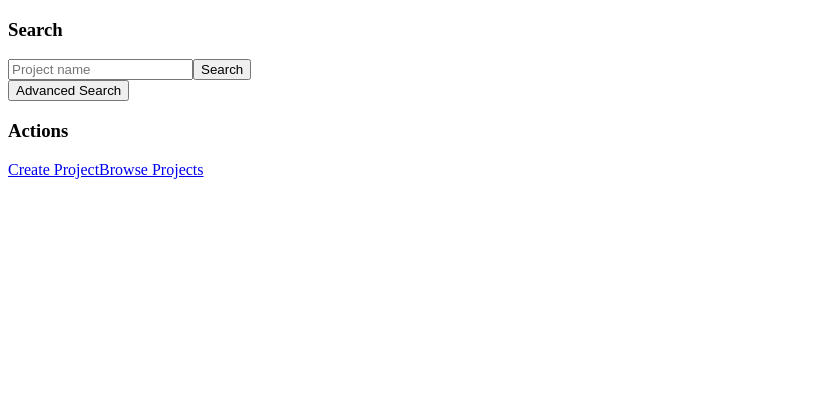
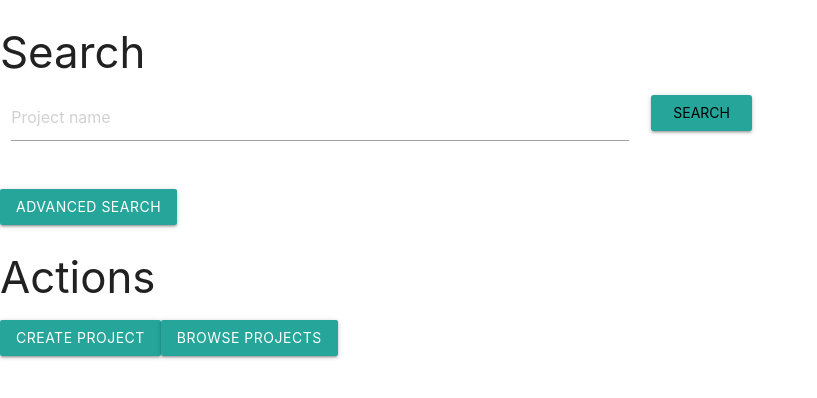
Before and after one commit to tyler-cromwell/SDP, an Angular app: page / in a window 1280 px wide. Shown: the top 398 px of the page, without its empty margins (0-817 px from the left). Built offline with nearby package versions, Linux system fonts and the light colour scheme.

Commit message:
[home]: Added Materialize CSS

```diff
--- a/src/app/home/home.component.html
+++ b/src/app/home/home.component.html
@@ -1,17 +1,28 @@
-<div class="home">
+<div id="home">
   <h3>Search</h3>
 
-  <form action="">
-    <input type="text" placeholder="Project name">
-    <input type="submit" value="Search"/>
-  </form>
-  <button>Advanced Search</button>
+  <div class="row">
+    <form action="" class="col s12">
+      <div class="row">
+        <div class="col s6">
+          <input type="text" placeholder="Project name">
+        </div>
+        <div class="col s6">
+          <input type="submit" value="Search" class="waves-effect waves-light btn"/>
+        </div>
+      </div>
+    </form>
+  </div>
 
-  <div class="actions">
+  <div class="row">
+    <button class="waves-effect waves-light btn">Advanced Search</button>
+  </div>
+
+  <div id="actions">
     <h3>Actions</h3>
-    <nav>
-      <a routerLink="/page1" routerLinkActive="">Create Project</a>
-      <a routerLink="/page2" routerLinkActive="">Browse Projects</a>
-    </nav>
+    <div>
+      <a class="waves-effect waves-light btn" routerLink="/page1" routerLinkActive="">Create Project</a>
+      <a class="waves-effect waves-light btn" routerLink="/page2" routerLinkActive="">Browse Projects</a>
+    </div>
   </div>
 </div>
--- a/src/index.html
+++ b/src/index.html
@@ -6,8 +6,10 @@
   <base href="/">
   <meta name="viewport" content="width=device-width, initial-scale=1">
   <link rel="icon" type="image/x-icon" href="favicon.ico">
+  <link rel="stylesheet" href="https://cdnjs.cloudflare.com/ajax/libs/materialize/1.0.0/css/materialize.min.css">
 </head>
 <body>
   <app-root></app-root>
+  <script src="https://cdnjs.cloudflare.com/ajax/libs/materialize/1.0.0/js/materialize.min.js"></script>
 </body>
 </html>
```
